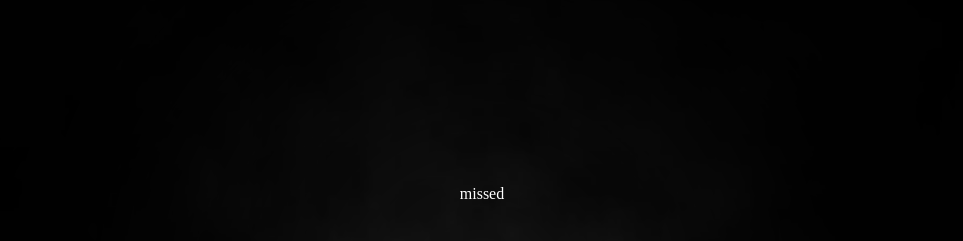
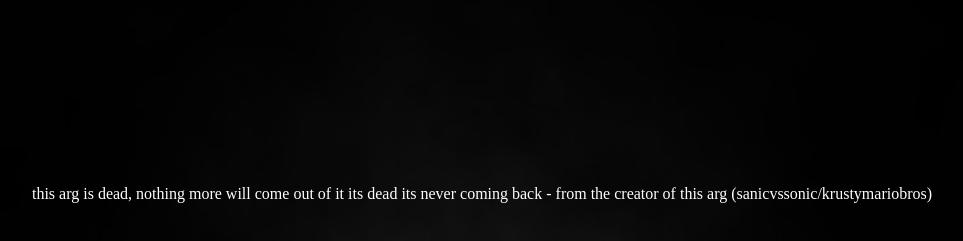
Before and after one commit to Corpsewood/corpsewood.github.io, a plain HTML site: page index.html in a window 1280 px wide. Shown: the part 106-347 px from the top of the page, without its empty margins (158-1121 px from the left). Drawn offline with Linux system fonts and the light colour scheme.

Commit message:
Update message in index.html

```diff
--- a/index.html
+++ b/index.html
@@ -197,7 +197,7 @@
   </div>
 
   <div class="wrap">
-    <p>missed</p>
+    <p>this arg is dead, nothing more will come out of it its dead its never coming back - from the creator of this arg (sanicvssonic/krustymariobros)</p>
 
     <div class="chapters">
       <div class="chapter">
```
